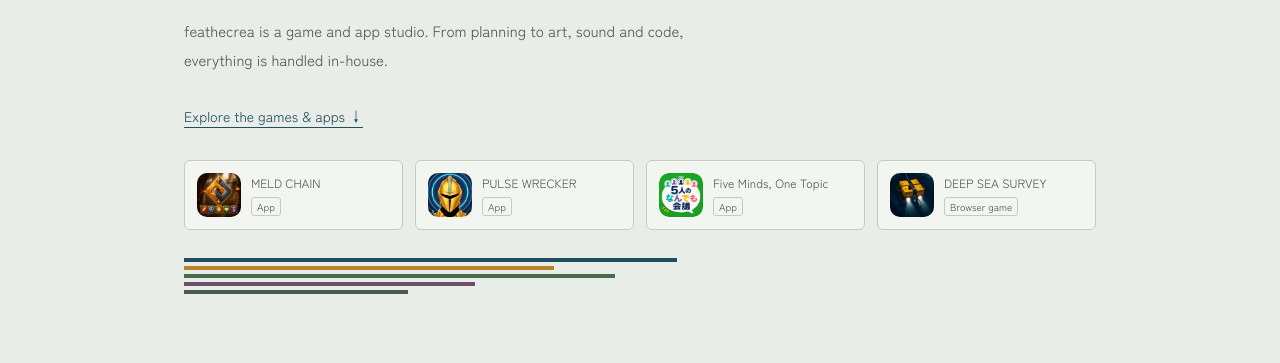
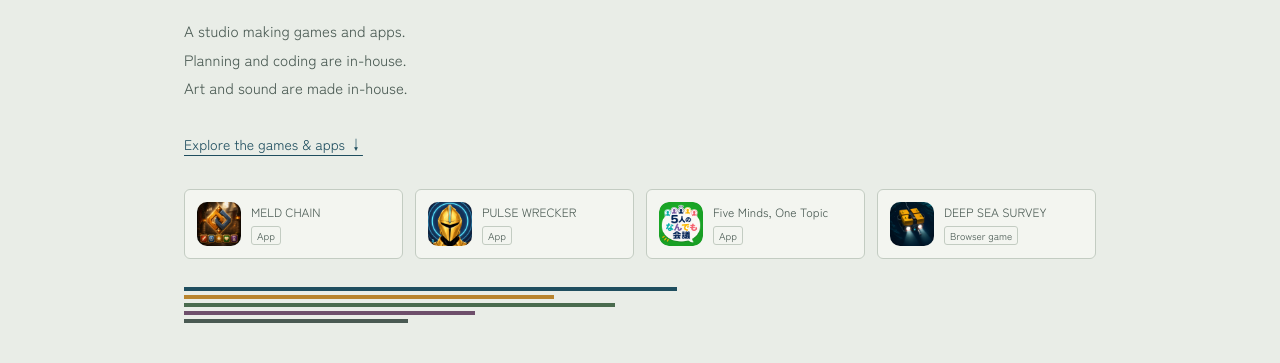
Before and after one commit to FEATHECREACOM/feathecreacom.github.io, a plain HTML site: page index.html in a window 1280 px wide. Shown: the part 384-747 px from the top of the page. Drawn offline with Linux system fonts and the light colour scheme; a web font is replaced by a local one.

Commit message:
Keep homepage introduction sentences on separate lines

```diff
--- a/index.html
+++ b/index.html
@@ -372,6 +372,7 @@ html[lang="en"] .brand-jp{display:none}
 /* Easier discovery while preserving the original typography and palette. */
 .hero{padding:48px 0 36px}
 .hero p{margin-top:20px;max-width:38em}
+.hero-intro > span{display:block}
 .hero-cta{display:inline-flex;align-items:center;min-height:44px;margin-top:20px;color:var(--deep);text-underline-offset:5px;font-size:14px}
 .work-preview{display:grid;grid-template-columns:repeat(4,minmax(0,1fr));max-width:912px;gap:12px;margin-top:22px}
 .work-preview a{display:flex;align-items:center;gap:10px;padding:12px;background:var(--paper-2);border:1px solid var(--rule);border-radius:6px;text-decoration:none;white-space:normal;letter-spacing:0;font-size:12px;line-height:1.5}
@@ -438,7 +439,11 @@ html[lang="en"] .brand-jp{display:none}
 <section class="hero">
   <div class="wrap">
     <h1 data-en="Bringing ideas&lt;br&gt;&lt;span class=&quot;q&quot;&gt;to life.&lt;/span&gt;">イメージを、<br><span class="q">形にしていく。</span></h1>
-    <p data-en="feathecrea is a game and app studio. From planning to art, sound and code, everything is handled in-house.">feathecrea はゲームとアプリの制作スタジオです。企画から絵・音・実装まで、一貫して手がけています。</p>
+    <p class="hero-intro">
+      <span data-en="A studio making games and apps.">ゲームとアプリの制作スタジオです。</span>
+      <span data-en="Planning and coding are in-house.">企画から実装まで手がけます。</span>
+      <span data-en="Art and sound are made in-house.">絵や音も制作しています。</span>
+    </p>
     <a class="hero-cta" href="#works" data-en="Explore the games &amp; apps ↓">ゲームとアプリを見る ↓</a>
     <nav class="work-preview" aria-label="配信・公開中の作品" data-en-aria-label="Available games and apps">
       <a href="#meldchain"><img src="images/icon-meldchain.png" alt="" width="56" height="56"><span class="preview-copy"><span class="preview-name">MELD CHAIN</span><span class="preview-type" data-en="App">アプリ</span></span></a>
```
